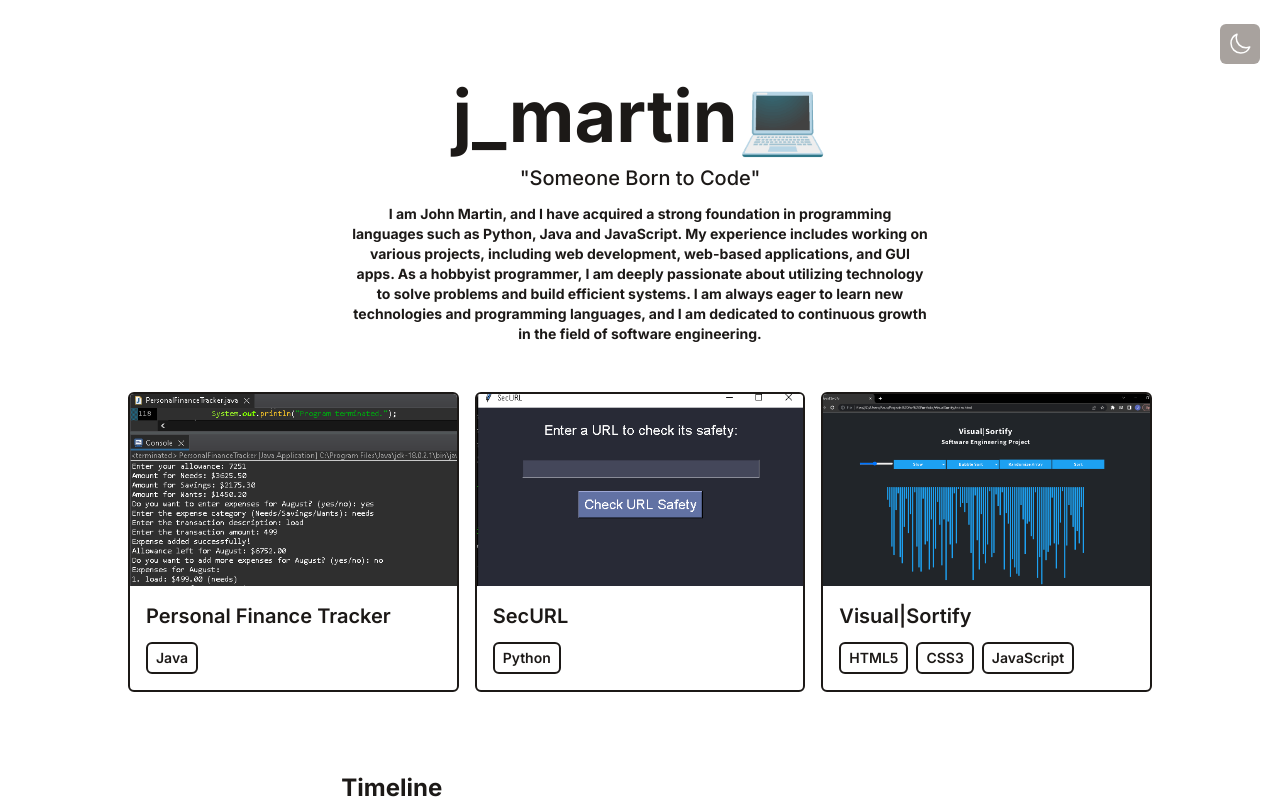
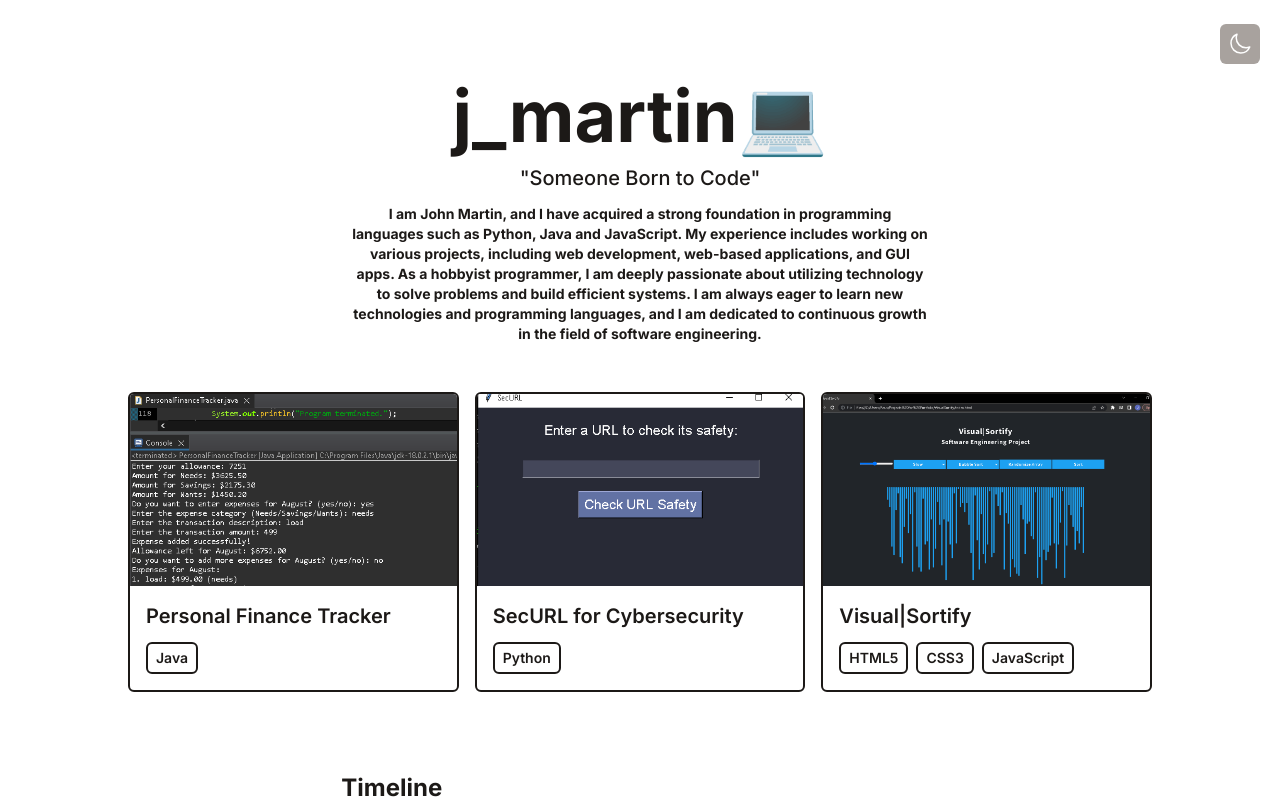
Before and after one commit to JohnMartin0301/My-Portfolio-Website, a React (Vite) app: page / in a window 1280 px wide. Shown: the top 800 px of the page. Built offline with nearby package versions, Linux system fonts and the light colour scheme.

Commit message:
Update portfolio.js

```diff
--- a/src/data/portfolio.js
+++ b/src/data/portfolio.js
@@ -6,7 +6,7 @@ export default [
         link: 'https://github.com/JohnMartin0301/Personal-Finance-Tracker-Java-',
     },
     {
-        title: 'SecURL',
+        title: 'SecURL for Cybersecurity',
         imgUrl: './assets/SecURL1.png',
         stack: ['Python'],
         link: 'https://github.com/JohnMartin0301/SecURL',
```
